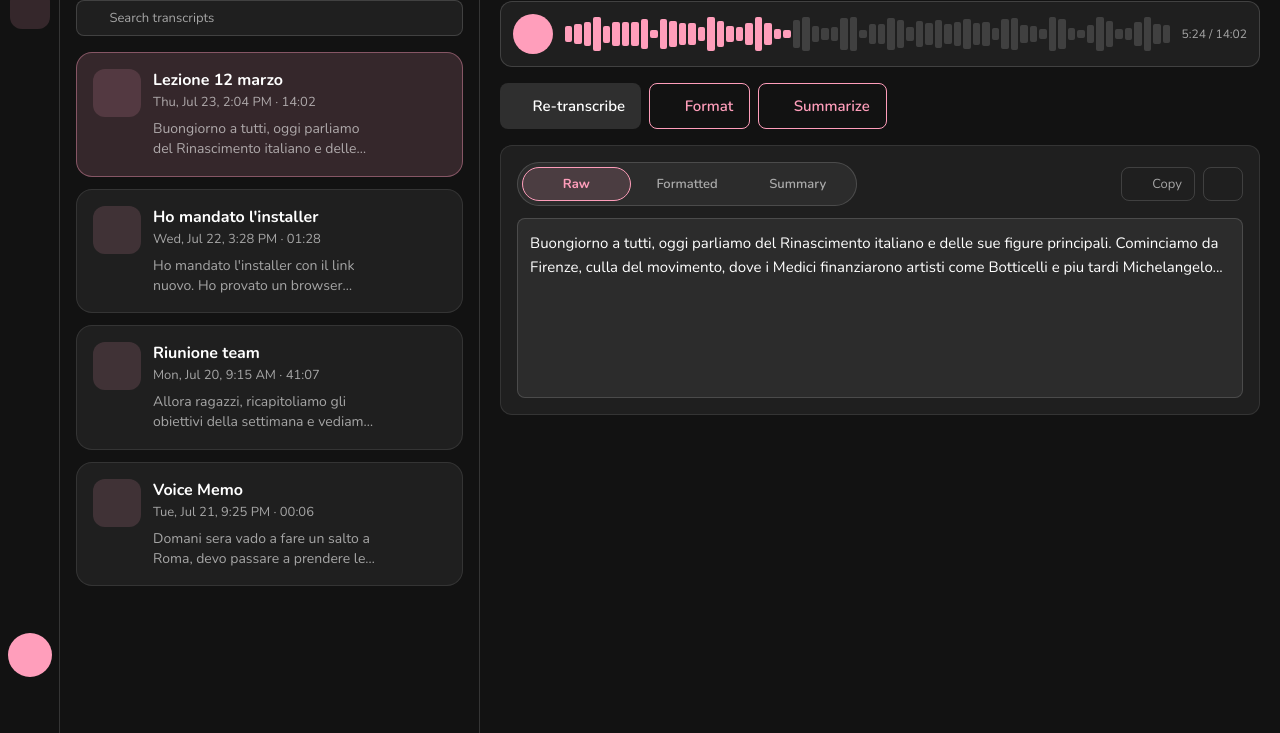
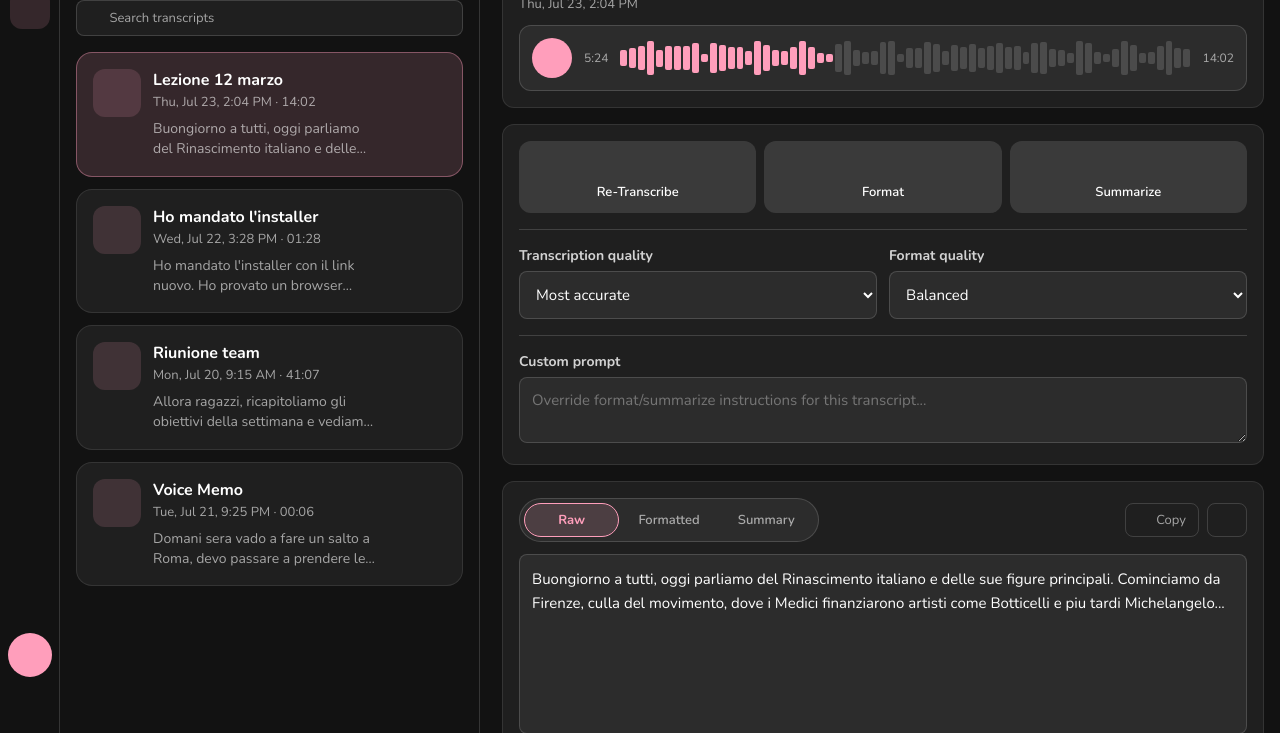
Before and after one commit to Riiickv/Muffin-transcriber, a plain HTML site: page windows_app/web/history.html in a window 1280 px wide. Shown: the part 67-800 px from the top of the page. Drawn offline with Linux system fonts and the light colour scheme; a web font is replaced by a local one.

Commit message:
fix(pc): History detail matches the mobile detail screen
From Ricky's feedback + the mobile [id].tsx:
- Correct action icons (Re-Transcribe=mic, Format=wand, Summarize=
  library), stacked icon-above-label, three across
- Added the whole section I'd skipped: player card (title/date/player),
  actions card (buttons, then a divider, the model dropdowns, a divider,
  the custom prompt), then the transcript card
- Space between the last tab and Copy (tabs-row gap, narrower strip)
- Draggable splitter between the list and the detail (300-720px)

Verified in the browser.

```diff
--- a/windows_app/web/history.html
+++ b/windows_app/web/history.html
@@ -75,27 +75,59 @@
         </div>
       </aside>
 
+      <div class="splitter" id="splitter"></div>
+
       <section class="hist-detail">
-        <div class="detail-head">
-          <h2>Lezione 12 marzo</h2>
-          <div style="display:flex; gap:8px;">
-            <button class="icon-btn" title="Rename"><span class="msr" style="font-size:16px">&#xE3C9;</span></button>
-            <button class="icon-btn" title="Delete"><span class="msr" style="font-size:16px">&#xE872;</span></button>
+        <!-- Player card: title, date, player row. -->
+        <section class="card">
+          <div class="detail-head">
+            <div>
+              <h2>Lezione 12 marzo</h2>
+              <div class="subtitle">Thu, Jul 23, 2:04 PM</div>
+            </div>
+            <div style="display:flex; gap:2px;">
+              <button class="icon-btn" title="Rename" style="border:none;padding:6px;"><span class="msr" style="font-size:18px">&#xE3C9;</span></button>
+              <button class="icon-btn" title="Delete" style="border:none;padding:6px;"><span class="msr" style="font-size:18px">&#xE872;</span></button>
+            </div>
           </div>
-        </div>
+          <div class="player" style="margin-bottom:0; margin-top:var(--sp-md);">
+            <button class="play-btn"><span class="msr fill" style="font-size:20px">&#xE037;</span></button>
+            <span class="time">5:24</span>
+            <div class="waveform" id="wave"></div>
+            <span class="time">14:02</span>
+          </div>
+        </section>
 
-        <div class="player">
-          <button class="play-btn"><span class="msr fill" style="font-size:20px">&#xE037;</span></button>
-          <div class="waveform" id="wave"></div>
-          <span class="time">5:24 / 14:02</span>
-        </div>
+        <!-- Actions card: 3 stacked buttons, models, custom prompt. -->
+        <section class="card">
+          <div class="action-row">
+            <button class="action-btn"><span class="msr">&#xE029;</span>Re-Transcribe</button>
+            <button class="action-btn"><span class="msr">&#xE65F;</span>Format</button>
+            <button class="action-btn"><span class="msr">&#xE02F;</span>Summarize</button>
+          </div>
 
-        <div class="action-row">
-          <button class="btn"><span class="msr" style="font-size:16px">&#xE8B3;</span> Re-transcribe</button>
-          <button class="btn-outline"><span class="msr" style="font-size:16px">&#xE65F;</span> Format</button>
-          <button class="btn-outline"><span class="msr" style="font-size:16px">&#xE94D;</span> Summarize</button>
-        </div>
+          <hr class="hr" />
 
+          <div class="row">
+            <div class="col">
+              <span class="lbl">Transcription quality</span>
+              <select><option>Most accurate</option><option>Balanced</option></select>
+            </div>
+            <div class="col">
+              <span class="lbl">Format quality</span>
+              <select><option>Balanced</option><option>Best quality</option></select>
+            </div>
+          </div>
+
+          <hr class="hr" />
+
+          <div>
+            <span class="lbl">Custom prompt</span>
+            <textarea class="prompt" placeholder="Override format/summarize instructions for this transcript..."></textarea>
+          </div>
+        </section>
+
+        <!-- Transcript card. -->
         <section class="card">
           <div class="tabs-row">
             <div class="segmented tabs">
@@ -132,6 +164,19 @@
         });
       });
     });
+    (function () {
+      var splitter = document.getElementById('splitter');
+      var list = document.querySelector('.hist-list');
+      var dragging = false;
+      splitter.addEventListener('mousedown', function (e) { dragging = true; document.body.style.cursor = 'col-resize'; e.preventDefault(); });
+      window.addEventListener('mousemove', function (e) {
+        if (!dragging) return;
+        var w = e.clientX - list.getBoundingClientRect().left;
+        list.style.width = Math.max(300, Math.min(720, w)) + 'px';
+      });
+      window.addEventListener('mouseup', function () { dragging = false; document.body.style.cursor = ''; });
+    })();
+
     document.querySelectorAll('.hist-card').forEach(function (it) {
       it.addEventListener('click', function () {
         document.querySelectorAll('.hist-card').forEach(function (x) { x.classList.remove('active'); });
--- a/windows_app/web/muffin.css
+++ b/windows_app/web/muffin.css
@@ -232,7 +232,7 @@ textarea { resize: vertical; min-height: 72px; }
 }
 /* Tabs get a definite width so the columns are true equal thirds, not
    content-sized (the bug that made the selected segment an oval). */
-.segmented.tabs { width: 340px; }
+.segmented.tabs { width: 300px; }
 .segment {
   border: 1px solid transparent;
   background: transparent;
@@ -271,7 +271,7 @@ textarea { resize: vertical; min-height: 72px; }
 .switch.on::after { transform: translateX(18px); background: var(--on-accent); }
 
 /* ---- Transcript area ---- */
-.tabs-row { display: flex; align-items: center; justify-content: space-between; margin-bottom: var(--sp-md); }
+.tabs-row { display: flex; align-items: center; justify-content: space-between; gap: var(--sp-lg); margin-bottom: var(--sp-md); }
 .icon-btn {
   background: transparent; border: 1px solid var(--divider); color: var(--text-muted);
   border-radius: var(--r-sm); padding: 7px 12px; cursor: pointer; font: inherit; font-size: 13px;
@@ -337,9 +337,25 @@ textarea { resize: vertical; min-height: 72px; }
 }
 .hist-card .acts button:hover { background: var(--surface-strong); color: var(--text); }
 
-.hist-detail { flex: 1; overflow-y: auto; padding: var(--sp-xl); min-width: 0; }
-.detail-head { display: flex; align-items: center; justify-content: space-between; margin-bottom: var(--sp-lg); }
-.detail-head h2 { font-size: 22px; font-weight: 700; margin: 0; }
+/* Draggable divider between the list and the detail. */
+.splitter { width: 6px; flex-shrink: 0; cursor: col-resize; }
+.splitter:hover { background: var(--accent-fill); }
+
+.hist-detail { flex: 1; overflow-y: auto; padding: var(--sp-lg); min-width: 0; }
+.detail-head { display: flex; align-items: flex-start; justify-content: space-between; gap: var(--sp-md); }
+.detail-head h2 { font-size: 20px; font-weight: 700; margin: 0; }
+.detail-head .subtitle { font-size: 13px; color: var(--text-muted); margin-top: 2px; }
+
+/* Action buttons: icon ABOVE the label, three across (mobile actionButton). */
+.action-btn {
+  flex: 1; display: flex; flex-direction: column; align-items: center; gap: 6px;
+  background: var(--surface-strong); border: none; border-radius: var(--r-md);
+  padding: var(--sp-md) var(--sp-sm); color: var(--text); font: inherit; font-size: 13px; font-weight: 600; cursor: pointer;
+}
+.action-btn .msr { font-size: 24px; color: var(--accent); }
+.action-btn:hover { filter: brightness(1.2); }
+
+.hr { height: 1px; background: var(--divider); border: none; margin: var(--sp-lg) 0; }
 
 /* Audio player + synthetic waveform (WaveformSeekBar). */
 .player {
```
